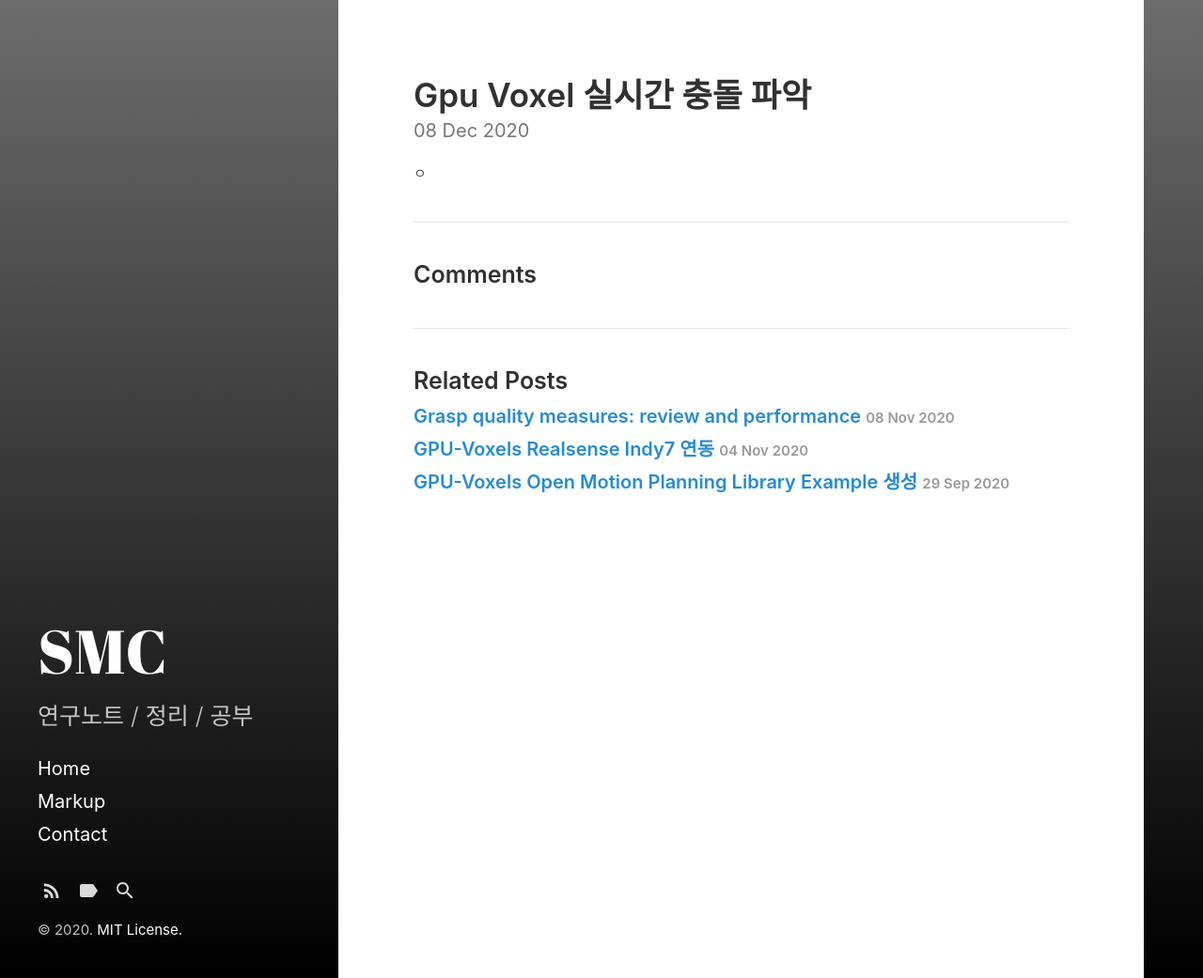
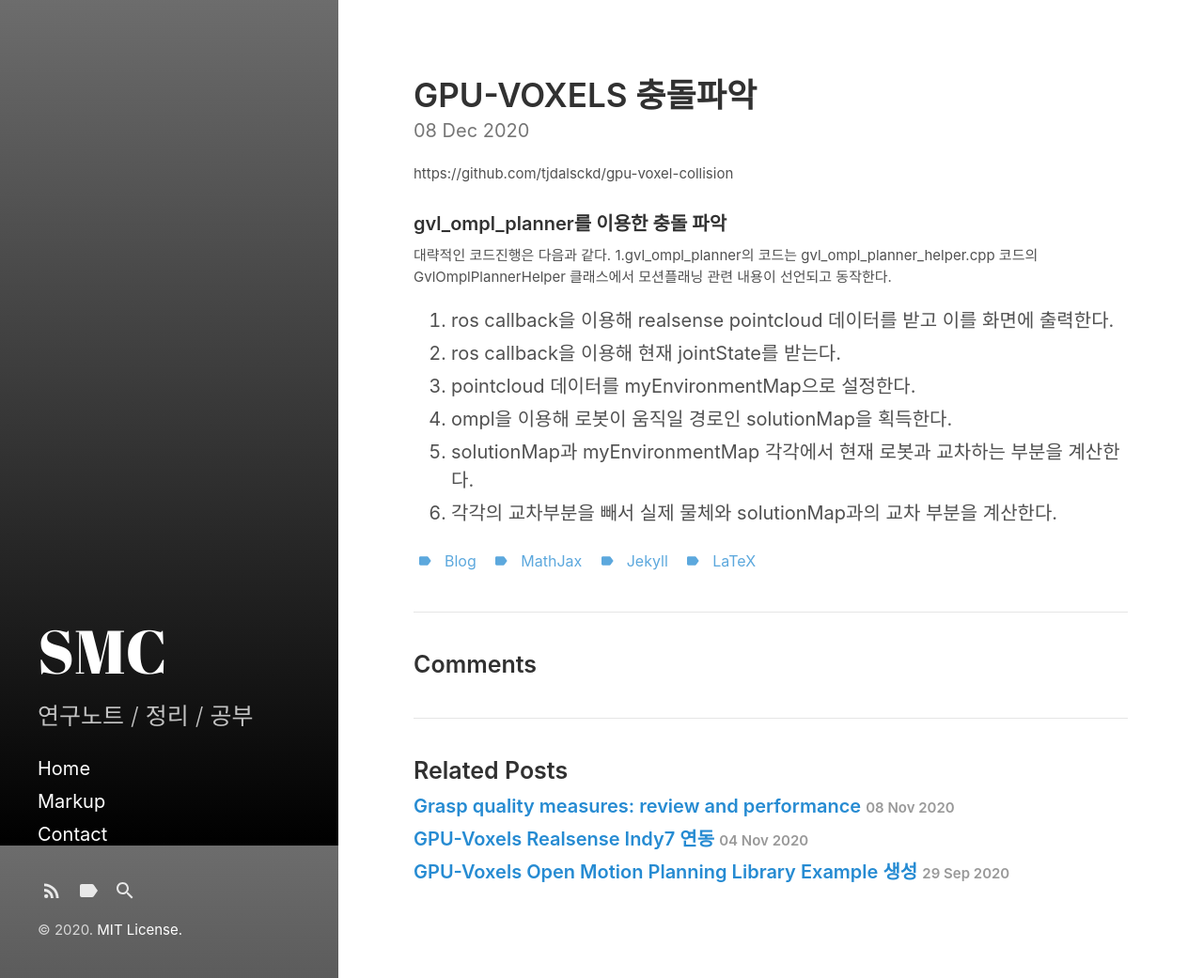
Before and after one commit to tjdalsckd/tjdalsckd.github.io, a Jekyll site: the page built from _posts/2020-12-08-GPU-VOXEL 실시간 충돌 파악.md, in a window 1280 px wide and 1041 px high. Shown: the whole window at 94% size. Built offline with Jekyll 4.4.1, drawn with Linux system fonts in a browser that asks for light colours; our own code applies the rules of GitHub Pages for plain Markdown files.

Commit message:
Update 2020-12-08-GPU-VOXEL 실시간 충돌 파악.md

```diff
--- a/_posts/2020-12-08-GPU-VOXEL 실시간 충돌 파악.md
+++ b/_posts/2020-12-08-GPU-VOXEL 실시간 충돌 파악.md
@@ -1 +1,26 @@
-ㅇ
+---
+title: "GPU-VOXELS 충돌파악"
+tags:
+  - Blog
+  - MathJax
+  - Jekyll
+  - LaTeX
+use_math: true
+Shell:      console, shell
+sitemap :
+  changefreq : daily
+  priority : 1.0
+---
+
+https://github.com/tjdalsckd/gpu-voxel-collision
+
+
+### gvl_ompl_planner를 이용한 충돌 파악
+대략적인 코드진행은 다음과 같다.
+1.gvl_ompl_planner의 코드는 gvl_ompl_planner_helper.cpp 코드의 GvlOmplPlannerHelper 클래스에서 모션플래닝 관련 내용이 선언되고 동작한다.
+2. ros callback을 이용해 realsense pointcloud 데이터를 받고 이를 화면에 출력한다.
+3. ros callback을 이용해 현재 jointState를 받는다.
+4. pointcloud 데이터를 myEnvironmentMap으로 설정한다.
+5. ompl을 이용해 로봇이 움직일 경로인 solutionMap을 획득한다.
+6. solutionMap과 myEnvironmentMap 각각에서 현재 로봇과 교차하는 부분을 계산한다.
+7. 각각의 교차부분을 빼서 실제 물체와 solutionMap과의 교차 부분을 계산한다.
```
